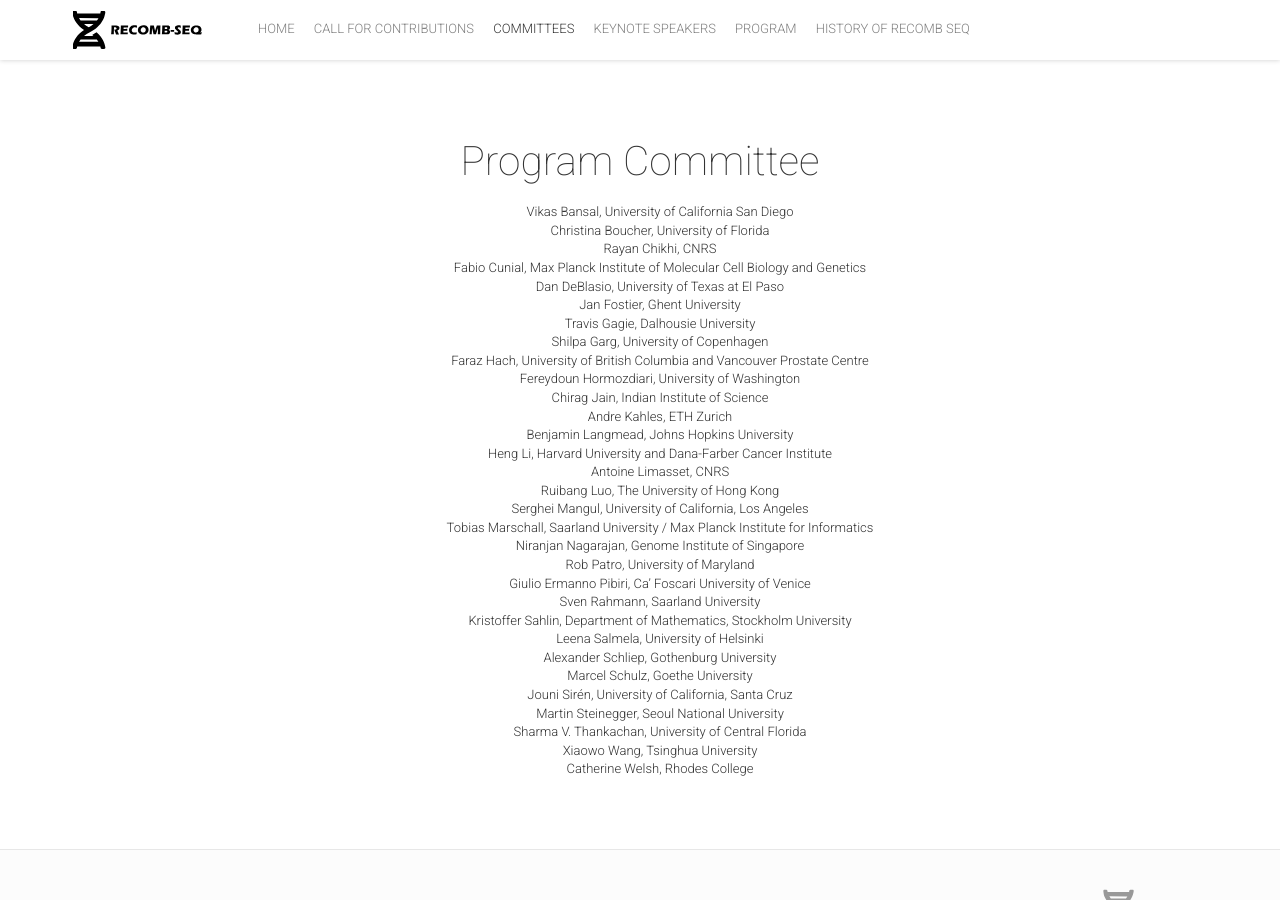
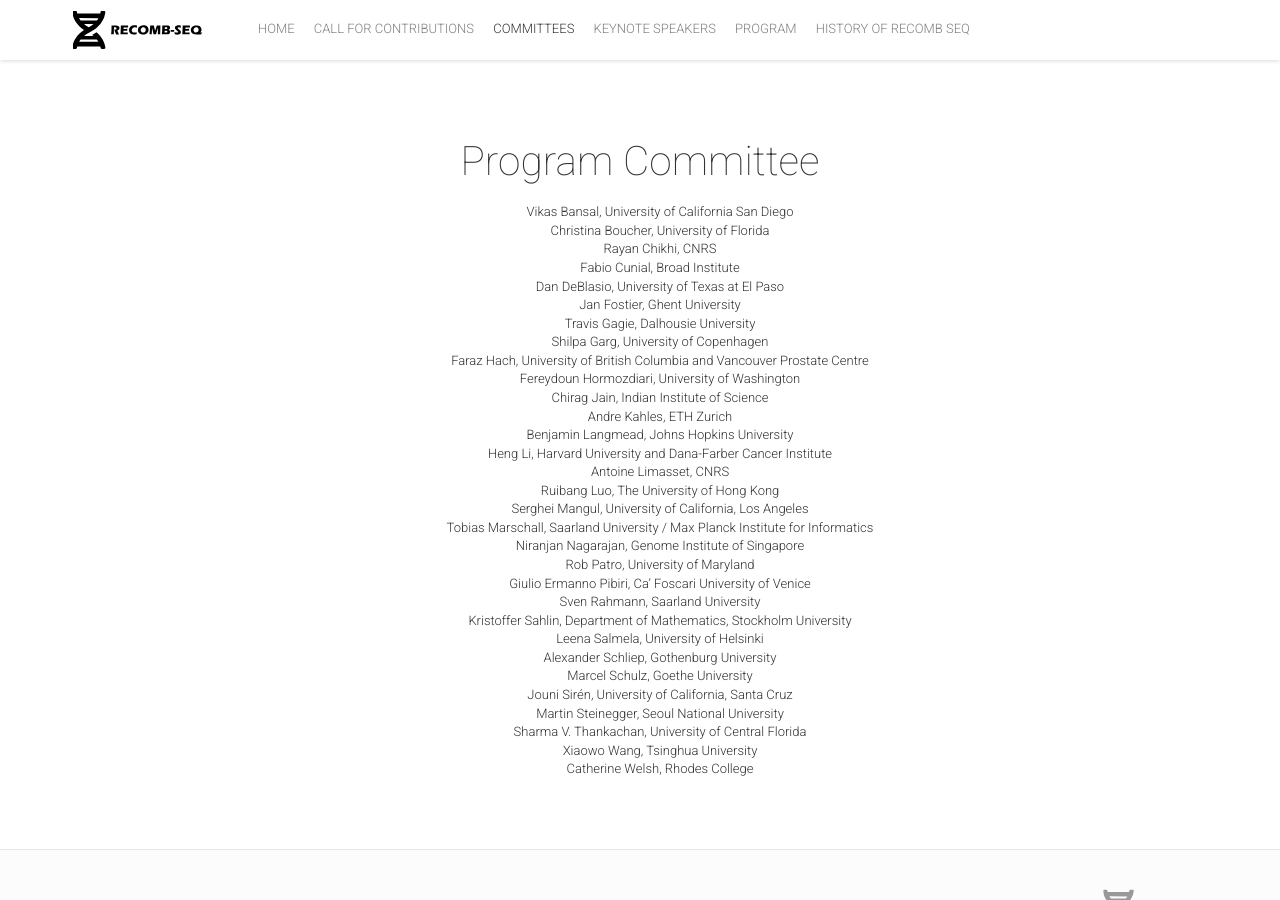
Before and after one commit to recomb-seq/recomb-seq.github.io, a Jekyll site: the page built from team.html, in a window 1280 px wide and 900 px high, scrolled down 1562 px. Built offline with Jekyll 4.4.1, drawn with Linux system fonts in a browser that asks for light colours; nearby versions of some CDN libraries; comment, search, counter and statistics services are not loaded.

Commit message:
Update pc.yml

```diff
--- a/_data/pc.yml
+++ b/_data/pc.yml
@@ -17,7 +17,7 @@
   id: pc4
   name: "Fabio"
   surname: "Cunial"
-  company: "Max Planck Institute of Molecular Cell Biology and Genetics"
+  company: "Broad Institute"
 -
   id: pc5
   name: "Dan"
```
